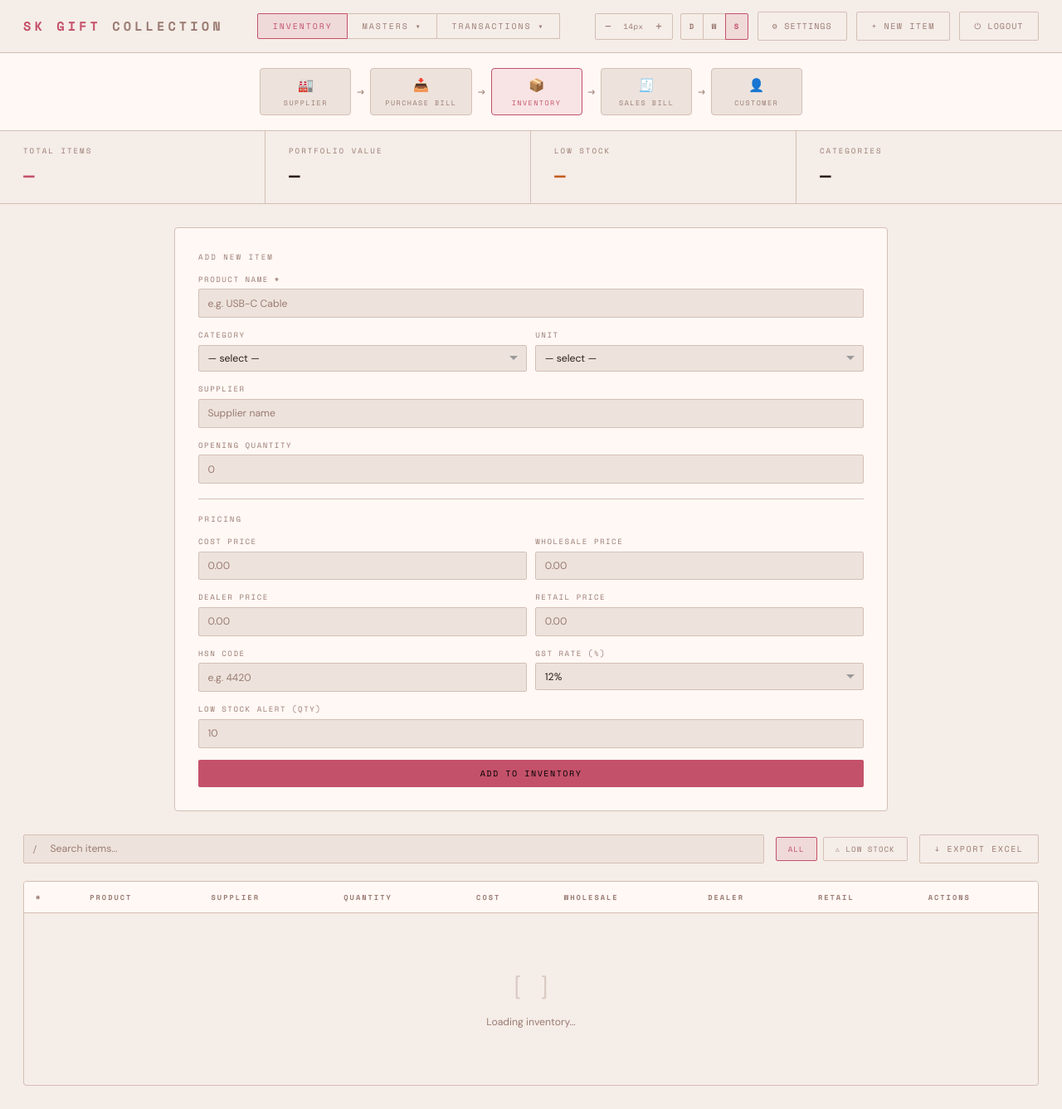
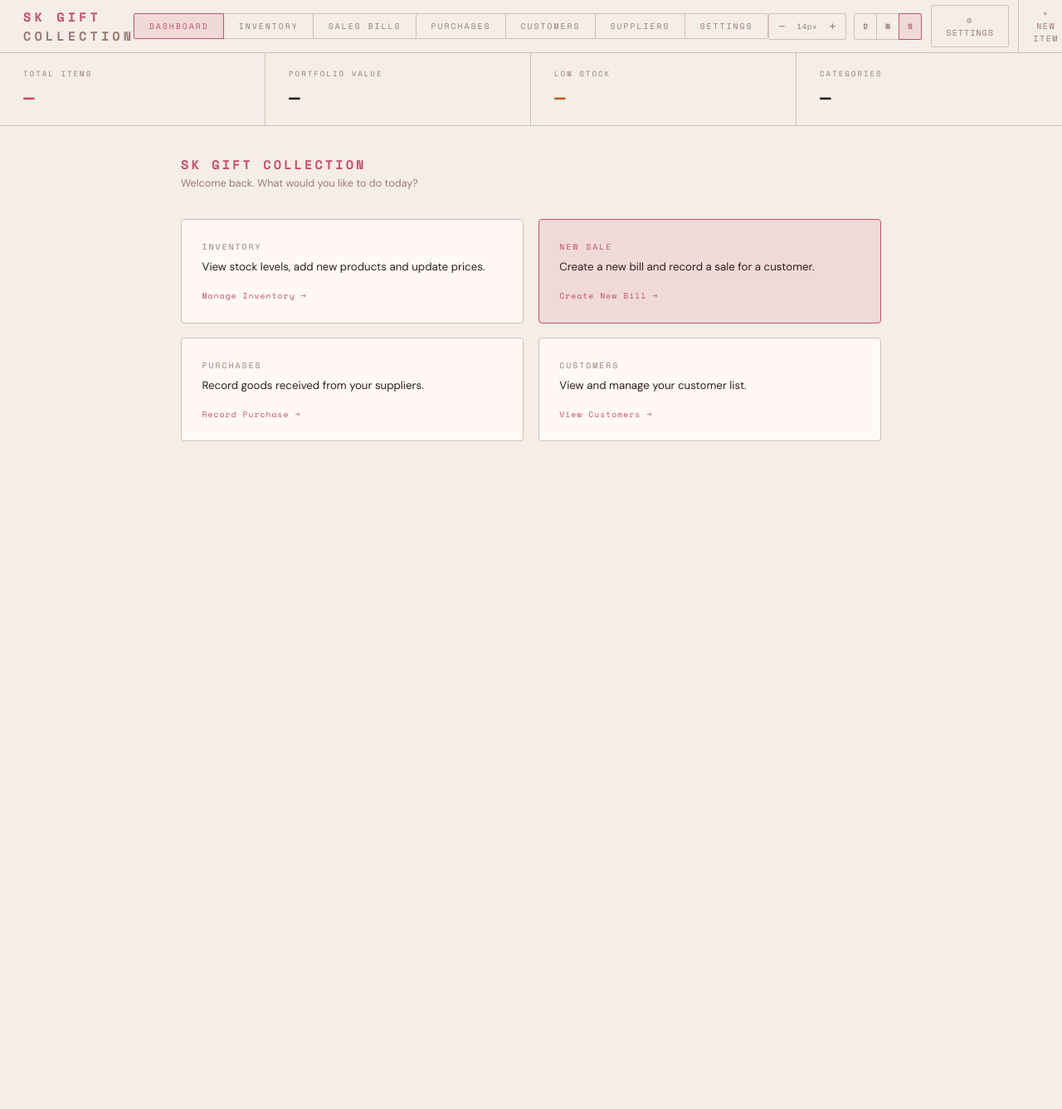
Before and after one commit to dhiliphen/sk-gift-collection, a Python web app: template app/templates/index.html in a window 1280 px wide; the page is wider, and only the part inside the window is pictured. Shown: that part at 83% size. After the commit the page ends 532 px from the top of that part, so only its background shows below. Run offline with Jinja, Linux system fonts and the light colour scheme; the template is opened without the code that fills it, so the values that code supplies are empty.

Commit message:
Redesign UI: dashboard home, flat nav, remove flow diagram, settings view

```diff
--- a/app/templates/index.html
+++ b/app/templates/index.html
@@ -203,71 +203,114 @@
     z-index: 1;
   }
 
-  /* NAV DROPDOWN GROUP */
-  .nav-group {
-    position: relative;
-    display: inline-flex;
-    margin-left: -1px;
-  }
-
-  .nav-group-btn {
+  /* DASHBOARD */
+  .dashboard-page {
+    padding: 2.5rem 2rem;
+    max-width: 900px;
+    margin: 0 auto;
+  }
+
+  .dashboard-heading {
+    font-family: var(--mono);
+    font-size: 1.1rem;
+    font-weight: 700;
+    letter-spacing: 3px;
+    color: var(--accent);
+    margin-bottom: 0.25rem;
+  }
+
+  .dashboard-subheading {
+    font-size: 0.9rem;
+    color: var(--text-muted);
+    margin-bottom: 2.5rem;
+  }
+
+  .dashboard-cards {
+    display: grid;
+    grid-template-columns: repeat(2, 1fr);
+    gap: 1.25rem;
+  }
+
+  .dash-card {
+    background: var(--surface);
+    border: 1px solid var(--border);
+    border-radius: 4px;
+    padding: 1.75rem;
+    cursor: pointer;
+    transition: border-color 0.2s, box-shadow 0.2s;
+  }
+
+  .dash-card:hover {
+    border-color: var(--accent);
+    box-shadow: 0 2px 12px var(--accent-dim);
+  }
+
+  .dash-card.primary {
+    background: var(--accent-dim);
+    border-color: var(--accent);
+  }
+
+  .dash-card-label {
     font-family: var(--mono);
     font-size: 0.7rem;
     letter-spacing: 2px;
     text-transform: uppercase;
-    padding: 0.5rem 1.25rem;
-    background: transparent;
-    border: 1px solid var(--border);
     color: var(--text-muted);
-    cursor: pointer;
-    transition: all 0.2s;
-    white-space: nowrap;
-  }
-
-  .nav-group-btn:hover, .nav-group-btn.active {
-    background: var(--accent-dim);
-    border-color: var(--accent);
+    margin-bottom: 0.5rem;
+  }
+
+  .dash-card.primary .dash-card-label { color: var(--accent); }
+
+  .dash-card-desc {
+    font-size: 0.95rem;
+    color: var(--text);
+    margin-bottom: 1.25rem;
+    line-height: 1.5;
+  }
+
+  .dash-card-link {
+    font-family: var(--mono);
+    font-size: 0.7rem;
+    letter-spacing: 1px;
     color: var(--accent);
-    z-index: 1;
-  }
-
-  .nav-dropdown {
-    display: none;
-    position: absolute;
-    top: calc(100% + 1px);
-    left: 0;
-    background: var(--surface);
-    border: 1px solid var(--border);
-    border-radius: 0 0 4px 4px;
-    z-index: 300;
-    min-width: 160px;
-    box-shadow: 0 4px 12px rgba(0,0,0,0.15);
-  }
-
-  .nav-group.open .nav-dropdown { display: block; }
-
-  .nav-dropdown button {
-    display: block;
-    width: 100%;
-    text-align: left;
-    font-family: var(--mono);
-    font-size: 0.65rem;
-    letter-spacing: 1.5px;
+  }
+
+  /* SETTINGS */
+  .settings-page {
+    padding: 1.5rem 2rem;
+    overflow-y: auto;
+    height: calc(100vh - 197px);
+  }
+
+  .settings-heading {
+    font-family: var(--mono);
+    font-size: 0.75rem;
+    letter-spacing: 2px;
     text-transform: uppercase;
-    padding: 0.7rem 1rem;
-    background: transparent;
-    border: none;
-    border-bottom: 1px solid var(--border);
     color: var(--text-muted);
-    cursor: pointer;
-    transition: all 0.15s;
-  }
-
-  .nav-dropdown button:last-child { border-bottom: none; }
-
-  .nav-dropdown button:hover, .nav-dropdown button.active {
-    background: var(--accent-dim);
-    color: var(--accent);
+    margin-bottom: 1.5rem;
+  }
+
+  .settings-grid {
+    display: grid;
+    grid-template-columns: 1fr 1fr;
+    gap: 2rem;
+    align-items: start;
+  }
+
+  .settings-section-header {
+    display: flex;
+    align-items: center;
+    justify-content: space-between;
+    margin-bottom: 1rem;
+  }
+
+  .settings-section-title {
+    font-family: var(--mono);
+    font-size: 0.7rem;
+    letter-spacing: 2px;
+    text-transform: uppercase;
+    color: var(--text-muted);
   }
 
   /* STATS BAR */
@@ -1073,25 +1116,13 @@
 <header>
   <div class="logo">SK GIFT<span> COLLECTION</span></div>
   <div class="nav-tabs">
-    <button class="nav-tab active" id="tab-inventory" onclick="switchView('inventory')">Inventory</button>
-
-    <div class="nav-group" id="group-masters">
-      <button class="nav-group-btn" id="group-btn-masters" onclick="toggleNavGroup('masters')">Masters ▾</button>
-      <div class="nav-dropdown" id="dropdown-masters">
-        <button id="tab-suppliers"  onclick="switchView('suppliers');  closeNavGroups()">Suppliers</button>
-        <button id="tab-categories" onclick="switchView('categories'); closeNavGroups()">Categories</button>
-        <button id="tab-units"      onclick="switchView('units');      closeNavGroups()">Units</button>
-        <button id="tab-customers"  onclick="switchView('customers');  closeNavGroups()">Customers</button>
-      </div>
-    </div>
-
-    <div class="nav-group" id="group-transactions">
-      <button class="nav-group-btn" id="group-btn-transactions" onclick="toggleNavGroup('transactions')">Transactions ▾</button>
-      <div class="nav-dropdown" id="dropdown-transactions">
-        <button id="tab-purchases" onclick="switchView('purchases'); closeNavGroups()">Purchases</button>
-        <button id="tab-billing"   onclick="switchView('billing');   closeNavGroups()">Billing</button>
-      </div>
-    </div>
+    <button class="nav-tab active" id="tab-dashboard"  onclick="switchView('dashboard')">Dashboard</button>
+    <button class="nav-tab" id="tab-inventory"  onclick="switchView('inventory')">Inventory</button>
+    <button class="nav-tab" id="tab-billing"    onclick="switchView('billing')">Sales Bills</button>
+    <button class="nav-tab" id="tab-purchases"  onclick="switchView('purchases')">Purchases</button>
+    <button class="nav-tab" id="tab-customers"  onclick="switchView('customers')">Customers</button>
+    <button class="nav-tab" id="tab-suppliers"  onclick="switchView('suppliers')">Suppliers</button>
+    <button class="nav-tab" id="tab-settings"   onclick="switchView('settings')">Settings</button>
   </div>
   <div class="header-actions">
     <div class="font-controls">
@@ -1112,33 +1143,6 @@
   </div>
 </header>
 
-<!-- FLOW DIAGRAM -->
-<div class="flow-diagram">
-  <div class="flow-step" id="flow-suppliers" onclick="switchView('suppliers')" title="Manage your suppliers">
-    <span class="flow-step-icon">🏭</span>
-    <span class="flow-step-label">Supplier</span>
-  </div>
-  <span class="flow-arrow">→</span>
-  <div class="flow-step" id="flow-purchases" onclick="switchView('purchases')" title="Record goods received">
-    <span class="flow-step-icon">📥</span>
-    <span class="flow-step-label">Purchase Bill</span>
-  </div>
-  <span class="flow-arrow">→</span>
-  <div class="flow-step active-step" id="flow-inventory" onclick="switchView('inventory')" title="View stock levels">
-    <span class="flow-step-icon">📦</span>
-    <span class="flow-step-label">Inventory</span>
-  </div>
-  <span class="flow-arrow">→</span>
-  <div class="flow-step" id="flow-billing" onclick="switchView('billing')" title="Create selling bills">
-    <span class="flow-step-icon">🧾</span>
-    <span class="flow-step-label">Sales Bill</span>
-  </div>
-  <span class="flow-arrow">→</span>
-  <div class="flow-step" id="flow-customers" onclick="switchView('customers')" title="Manage customers">
-    <span class="flow-step-icon">👤</span>
-    <span class="flow-step-label">Customer</span>
-  </div>
-</div>
 
 <div class="stats-bar">
   <div class="stat-card">
@@ -1159,7 +1163,37 @@
   </div>
 </div>
 
-<div id="view-inventory" class="view active">
+<!-- DASHBOARD VIEW -->
+<div id="view-dashboard" class="view active">
+  <div class="dashboard-page">
+    <div class="dashboard-heading">SK GIFT COLLECTION</div>
+    <div class="dashboard-subheading">Welcome back. What would you like to do today?</div>
+    <div class="dashboard-cards">
+      <div class="dash-card" onclick="switchView('inventory')">
+        <div class="dash-card-label">Inventory</div>
+        <div class="dash-card-desc">View stock levels, add new products and update prices.</div>
+        <div class="dash-card-link">Manage Inventory →</div>
+      </div>
+      <div class="dash-card primary" onclick="switchView('billing')">
+        <div class="dash-card-label">New Sale</div>
+        <div class="dash-card-desc">Create a new bill and record a sale for a customer.</div>
+        <div class="dash-card-link">Create New Bill →</div>
+      </div>
+      <div class="dash-card" onclick="switchView('purchases')">
+        <div class="dash-card-label">Purchases</div>
+        <div class="dash-card-desc">Record goods received from your suppliers.</div>
+        <div class="dash-card-link">Record Purchase →</div>
+      </div>
+      <div class="dash-card" onclick="switchView('customers')">
+        <div class="dash-card-label">Customers</div>
+        <div class="dash-card-desc">View and manage your customer list.</div>
+        <div class="dash-card-link">View Customers →</div>
+      </div>
+    </div>
+  </div>
+</div>
+
+<div id="view-inventory" class="view">
 <div class="layout">
   <!-- SIDEBAR: Add Item Form -->
   <aside class="sidebar">
@@ -1312,51 +1346,42 @@
   </div>
 </div><!-- end view-suppliers -->
 
-<!-- CATEGORIES VIEW -->
-<div id="view-categories" class="view">
-  <div class="suppliers-page">
-    <div class="page-header">
-      <div class="page-title">Categories</div>
+<!-- SETTINGS VIEW -->
+<div id="view-settings" class="view">
+  <div class="settings-page">
+    <div class="settings-heading">Settings</div>
+    <div class="settings-grid">
+      <div>
+        <div class="settings-section-header">
+          <div class="settings-section-title">Categories</div>
+          <button class="btn btn-primary" onclick="document.getElementById('add-category-modal').classList.add('active')">+ Add</button>
         </div>
         <div class="table-wrap">
           <table>
-        <thead>
-          <tr>
-            <th>#</th>
-            <th>Name</th>
-            <th>Actions</th>
-          </tr>
-        </thead>
+            <thead><tr><th>#</th><th>Name</th><th>Actions</th></tr></thead>
             <tbody id="categories-table">
-          <tr><td colspan="3"><div class="empty-state"><div class="empty-icon">[  ]</div><div>Loading categories...</div></div></td></tr>
+              <tr><td colspan="3"><div class="empty-state"><div class="empty-icon">[  ]</div><div>Loading...</div></div></td></tr>
             </tbody>
           </table>
         </div>
       </div>
-</div><!-- end view-categories -->
-
-<!-- UNITS VIEW -->
-<div id="view-units" class="view">
-  <div class="suppliers-page">
-    <div class="page-header">
-      <div class="page-title">Units</div>
+      <div>
+        <div class="settings-section-header">
+          <div class="settings-section-title">Units</div>
+          <button class="btn btn-primary" onclick="document.getElementById('add-unit-modal').classList.add('active')">+ Add</button>
         </div>
         <div class="table-wrap">
           <table>
-        <thead>
-          <tr>
-            <th>#</th>
-            <th>Name</th>
-            <th>Actions</th>
-          </tr>
-        </thead>
+            <thead><tr><th>#</th><th>Name</th><th>Actions</th></tr></thead>
             <tbody id="units-table">
-          <tr><td colspan="3"><div class="empty-state"><div class="empty-icon">[  ]</div><div>Loading units...</div></div></td></tr>
+              <tr><td colspan="3"><div class="empty-state"><div class="empty-icon">[  ]</div><div>Loading...</div></div></td></tr>
             </tbody>
           </table>
         </div>
       </div>
-</div><!-- end view-units -->
+    </div>
+  </div>
+</div><!-- end view-settings -->
 
 <!-- CUSTOMERS VIEW -->
 <div id="view-customers" class="view">
@@ -2120,7 +2145,7 @@
 
   // ── Edit Modal ──────────────────────────────────────────
   function openAddModal() {
-    document.querySelector('.sidebar').scrollIntoView({ behavior: 'smooth' });
+    document.querySelector('.sidebar') && document.querySelector('.sidebar').scrollIntoView({ behavior: 'smooth' });
     document.getElementById('f-name').focus();
   }
 
@@ -2257,35 +2282,12 @@
   });
 
   // ── View Switching ───────────────────────────────────────
-  let currentView = 'inventory';
-  const views = ['inventory', 'suppliers', 'categories', 'units', 'customers', 'purchases', 'billing'];
-  const newLabels = { inventory: '+ NEW ITEM', suppliers: '+ NEW SUPPLIER', categories: '+ NEW CATEGORY', units: '+ NEW UNIT', customers: '+ NEW CUSTOMER', purchases: '+ NEW PURCHASE', billing: '+ NEW BILL' };
-  const addModals = { suppliers: 'add-supplier-modal', categories: 'add-category-modal', units: 'add-unit-modal', customers: 'add-customer-modal', purchases: 'create-purchase-modal', billing: 'create-bill-modal' };
-  const loaders = { suppliers: loadSuppliers, categories: loadCategories, units: loadUnits, customers: loadCustomers, purchases: loadPurchases, billing: loadBills };
-
-  // ── Nav group dropdowns ──────────────────────────────────
-  const mastersViews      = ['suppliers', 'categories', 'units', 'customers'];
-  const transactionViews  = ['purchases', 'billing'];
-
-  function toggleNavGroup(group) {
-    const el = document.getElementById('group-' + group);
-    const isOpen = el.classList.contains('open');
-    closeNavGroups();
-    if (!isOpen) el.classList.add('open');
-  }
-
-  function closeNavGroups() {
-    document.querySelectorAll('.nav-group').forEach(g => g.classList.remove('open'));
-  }
-
-  // Close dropdowns when clicking outside
-  document.addEventListener('click', e => {
-    if (!e.target.closest('.nav-group') && !e.target.closest('.nav-group-btn')) {
-      closeNavGroups();
-    }
-  });
-
-  const flowSteps = ['suppliers', 'purchases', 'inventory', 'billing', 'customers'];
+  let currentView = 'dashboard';
+  const views = ['dashboard', 'inventory', 'suppliers', 'customers', 'purchases', 'billing', 'settings'];
+  const newLabels = { inventory: '+ NEW ITEM', suppliers: '+ NEW SUPPLIER', customers: '+ NEW CUSTOMER', purchases: '+ NEW PURCHASE', billing: '+ NEW BILL' };
+  const addModals = { suppliers: 'add-supplier-modal', customers: 'add-customer-modal' };
+  const loaders = { suppliers: loadSuppliers, customers: loadCustomers, purchases: loadPurchases, billing: loadBills, settings: () => { loadCategories(); loadUnits(); } };
+
   function switchView(view) {
     currentView = view;
     views.forEach(v => {
@@ -2293,17 +2295,13 @@
       const tab = document.getElementById('tab-' + v);
       if (tab) tab.classList.toggle('active', v === view);
     });
-    // Update group button active state
-    const inMasters     = mastersViews.includes(view);
-    const inTransaction = transactionViews.includes(view);
-    document.getElementById('group-btn-masters').classList.toggle('active', inMasters);
-    document.getElementById('group-btn-transactions').classList.toggle('active', inTransaction);
-    // Highlight flow step
-    flowSteps.forEach(s => {
-      const el = document.getElementById('flow-' + s);
-      if (el) el.classList.toggle('active-step', s === view);
-    });
-    document.getElementById('btn-new').textContent = newLabels[view];
+    const btnNew = document.getElementById('btn-new');
+    if (newLabels[view]) {
+      btnNew.textContent = newLabels[view];
+      btnNew.style.display = '';
+    } else {
+      btnNew.style.display = 'none';
+    }
     if (loaders[view]) loaders[view]();
   }
 
@@ -2311,7 +2309,7 @@
     if (currentView === 'inventory') openAddModal();
     else if (currentView === 'billing') openCreateBill();
     else if (currentView === 'purchases') openCreatePurchase();
-    else document.getElementById(addModals[currentView]).classList.add('active');
+    else if (addModals[currentView]) document.getElementById(addModals[currentView]).classList.add('active');
   }
 
   // ── Suppliers CRUD ───────────────────────────────────────
```
Lines whose indentation alone changed are shown as unchanged.
